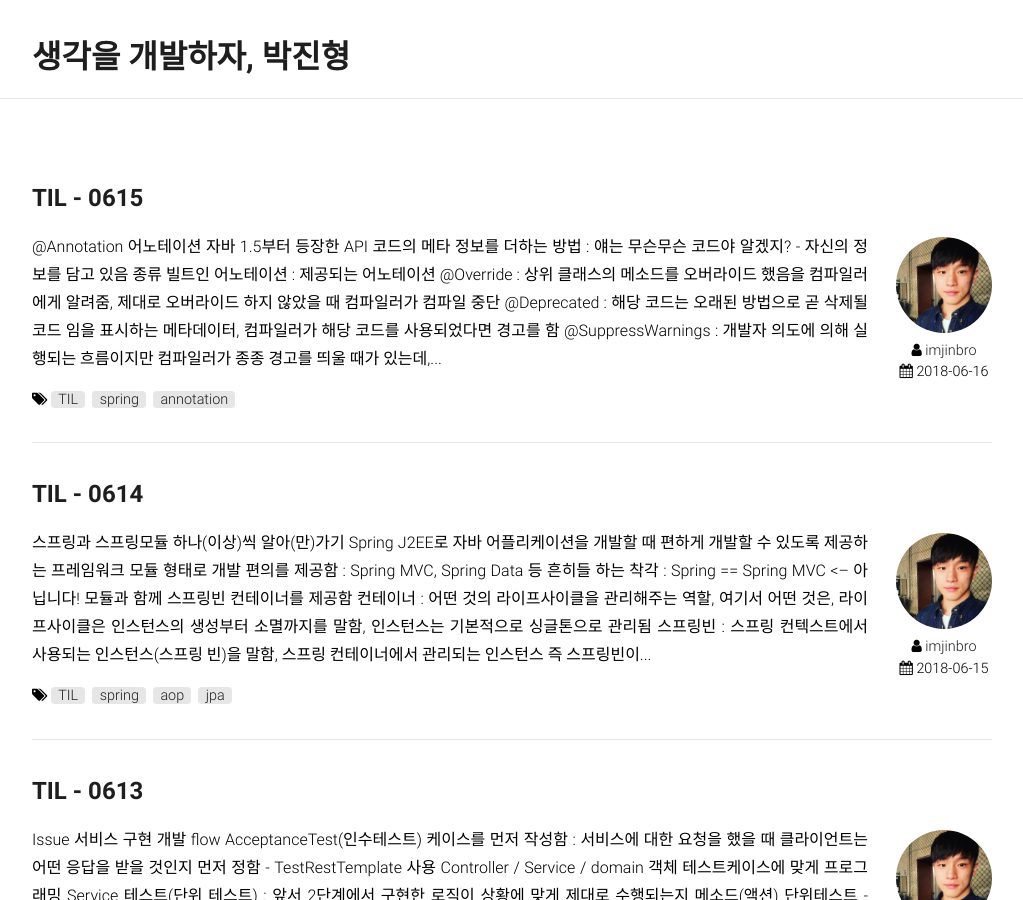
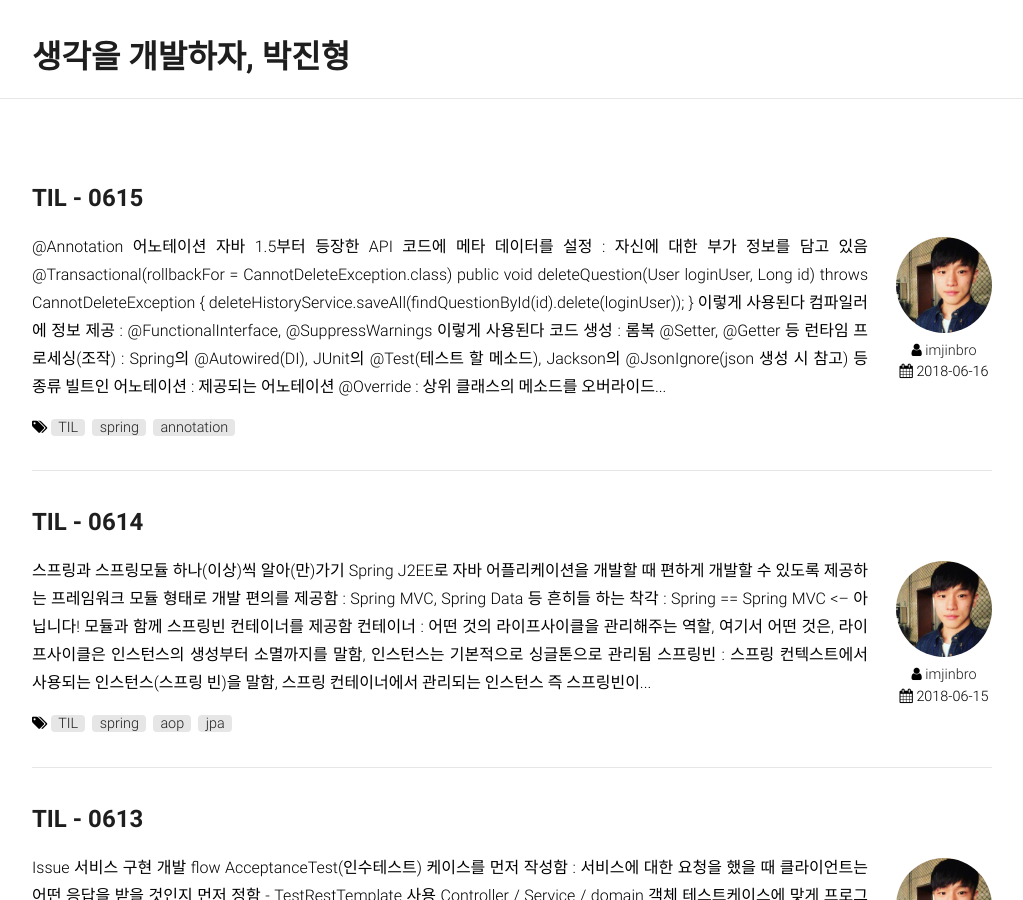
Before and after one commit to imjinbro/imjinbro.github.io, a Jekyll site: the page built from index.html, in a window 1280 px wide and 900 px high. Shown: the whole window, without its empty margins (128-1151 px from the left). Built offline with Jekyll 4.4.1, drawn with Linux system fonts in a browser that asks for light colours; nearby versions of some CDN libraries; some web fonts are replaced; the list of posts is cut into pages by our own code; part of the change alters nothing that is shown.

Commit message:
update 6/15 TIL

````diff
--- a/_posts/2018-06-15-TIL.md
+++ b/_posts/2018-06-15-TIL.md
@@ -13,20 +13,34 @@ sitemap :
 
 ### 어노테이션
 * 자바 1.5부터 등장한 API
-* 코드의 메타 정보를 더하는 방법 : 얘는 무슨무슨 코드야 알겠지? - 자신의 정보를 담고 있음
+* 코드에 메타 데이터를 설정 : 자신에 대한 부가 정보를 담고 있음
+
+~~~
+@Transactional(rollbackFor = CannotDeleteException.class)
+public void deleteQuestion(User loginUser, Long id) throws CannotDeleteException {
+    deleteHistoryService.saveAll(findQuestionById(id).delete(loginUser));
+}
+~~~
+
+### 이렇게 사용된다
+1. 컴파일러에 정보 제공 : @FunctionalInterface, @SuppressWarnings
+### 이렇게 사용된다
+2. 코드 생성 : 롬복 @Setter, @Getter 등
+3. 런타임 프로세싱(조작) : Spring의 @Autowired(DI), JUnit의 @Test(테스트 할 메소드), Jackson의 @JsonIgnore(json 생성 시 참고) 등
 
 ### 종류
 1. 빌트인 어노테이션 : 제공되는 어노테이션
-  * ```@Override``` : 상위 클래스의 메소드를 오버라이드 했음을 컴파일러에게 알려줌, 제대로 오버라이드 하지 않았을 때 컴파일러가 컴파일 중단
-  * ```@Deprecated``` : 해당 코드는 오래된 방법으로 곧 삭제될 코드 임을 표시하는 메타데이터, 컴파일러가 해당 코드를 사용되었다면 경고를 함
-  * ```@SuppressWarnings``` : 개발자 의도에 의해 실행되는 흐름이지만 컴파일러가 종종 경고를 띄울 때가 있는데, 이를 띄우지 못하게 해당 코드에 설정하는 메타데이터
+  * ```@Override``` : 상위 클래스의 메소드를 오버라이드 했음을 컴파일러에게 알려줌, 제대로 오버라이드 하지 않았을 때 컴파일러가 컴파일 fail
+  * ```@Deprecated``` : 해당 코드는 오래된 방법으로 곧 삭제될 코드 임을 표시하는 메타데이터, 컴파일러가 알리도록 설정함
+  * ```@SuppressWarnings``` : 개발자 의도에 의해 실행되는 흐름이지만 컴파일러가 경고를 띄울 때가 있는데, 띄우지 않도록 알려줌
 
 2. 메타 어노테이션 : 어노테이션을 만들 때 필요한 메타데이터를 설정하는 어노테이션
   * ```@Target``` : 어노테이션이 적용될 코드
   * ```@Retention``` : 어노테이션의 스코프(메타데이터의 생명주기)
   * ```@Inherited``` : 해당 어노테이션이 적용된 클래스의 하위 클래스일 경우 똑같이 어노테이션이 적용됨
-ㅍ
-3. 커스텀 어노테이션 : 직접 만든 어노테이션, 보통 어노테이션을 만들 일은 거의없고 프레임워크 개발자들이 어노테이션을 만들면 우리는 쓰면 됨(고로 보는 능력을 길러야함)
+
+3. 커스텀 어노테이션 : 만든 어노테이션, 보통 어노테이션을 만들 일은 거의 없고 프레임워크 개발자들이 만들면 우리는 쓰면 됨
+  * ```@Transactional```
   * ```@Autowired```
   * ```@JsonIgnore```
   * ```@Column```
@@ -38,6 +52,7 @@ sitemap :
 @Target(ElementType.TYPE)  // @Target({METHOD, FIELD})
 @Retention(RetentionPolicy.RUNTIME)
 public @interface Author {
+    String company = "codesquad";
 
     String name() default "colin";
 }
@@ -47,9 +62,25 @@ public @interface Author {
 public class Book {
 
 }
+
+/* 어노테이션 설정된 값 가져오기(리플렉션 API) */
+public class BookTest {
+    @Test
+    public void read() throws Exception {
+        /* Annotation[] annotations = Book.class.getAnnotations(); */
+
+        Class<?> clazz = Book.class;
+        assertTrue(clazz.isAnnotationPresent(Author.class));
+
+        Annotation annotation = clazz.getAnnotation(Author.class);
+        System.out.println(annotation);
+
+        System.out.println(Author.company);
+    }
+}
 ~~~
 
-* ```@interface``` : 어노테이션 선언부라는 어노테이션, 인터페이스와 같이 메소드 선언만 해두고 구현은 하지않음
+* ```@interface``` : 어노테이션 정의임을 알리는 선언, 특별한 인터페이스(메소드 선언만 해두고 구현은 하지않음)
   * 선언한 메소드의 리턴값 : 기본값을 설정해두거나 기본값을 설정하지않을 경우 어노테이션 사용하는 쪽에서 어노테이션 옆 (name = 값) 형태로 지정해줘야함
 
 * ```@Target``` : 어노테이션이 적용될 수 있는 대상, 타겟은 복수개 설정 가능(중괄호 내에 콤마로 구분해서 타입을 여러개 설정할 수 있음 {TYPE1, TYPE2} )
@@ -57,43 +88,49 @@ public class Book {
   * RetentionPolicy.METHOD : 메소드
   * RetentionPolicy.CONSTRUCTOR : 생성자 외 몇가지 더 있음
 
-* ```@Retention``` : 어노테이션의 스코프(생명주기와 같음), 하나만 설정가능
-  * ElementType.SOURCE : 단지 표시, 주석의 의미로 사용됨, 컴파일러에 의해 무시됨(컴파일 시 바이트코드로 변환되지않음 - 삭제)
-  * ElementType.CLASS : 컴파일단계에서 메타데이터가 사용됨, 기본 설정값
-  * ElementType.RUNTIME : 런타임 시 메타데이터가 사용됨 - 리플렉션 API에 의해 사용됨
+* ```@Retention``` : 어노테이션이 언제까지 유효한지 설정(하나만 설정가능)
+  * ElementType.SOURCE : 컴파일 시에 사용되고, 바이트 코드로 변환되지않고 코드 상에서 삭제됨
+  * ElementType.CLASS : 바이트 코드 변환은 되지만 런타임에는 사용할 수 없음(있는지만 표시)
+  * ElementType.RUNTIME : 실행 시 어노테이션 정보가 jvm에 의해 사용 - 리플렉션 API
 
-### 이렇게 사용된다
-1. 컴파일러에 정보 제공 : @FunctionalInterface, @SuppressWarnings
-2. 코드 생성 : 롬복 @Setter, @Getter 등
-3. 런타임 프로세싱(조작) : JUnit의 @Test, Jackson의 @JsonIgnore 등
+* ```String company``` : 메타데이터의 고정 설정값, 사용하는 쪽 모두가 공통적으로 가지는 값
+* ```String name() default "colin"``` : 메타데이터 설정값의 변수 역할, 사용하는 쪽에서 유동적으로 설정할 수 있음, 기본값 설정 가능
 
-### 어노테이션 in 스프링(스프링빈 등록) 그리고 어노테이션 이외 방법
-* 이미 만들어진 스프링빈 어노테이션만으로 빈 설정
-  * 스프링 시작 시 스프링 빈 스캔을 하고 시작함 : 스프링빈으로 메타데이터(stereotype 어노테이션) 설정된 클래스의 인스턴스 생성 후 컨테이너에서 관리
-  * 단점 : 스캐닝 범위가 넓을수록 시간이 오래걸림(기본 : 모든 패키지 스캔 - 스프링부트는 메인클래스 @SpringBootApplication 설정값으로 스캔 패키지 커스텀)
+### 어노테이션 in 스프링(스프링빈 등록), 어노테이션 이외 방법
+#### 어노테이션만으로 스프링빈 등록, 관리하기
 
 ~~~
 @Controller
 public class UserController {
-     .
-     .
-     .
+
+     @Autowired
+     private UserService userService;
 }
 ~~~
 
-* .xml 사용
-  * 어노테이션은 스캐닝 해서 찾아야하지만, xml은 직접적으로 어디에 메타정보를 주입해줘야할지 설정이 되어있기 때문에 바로 찾기 가능(프로젝트가 클수록 xml을 사용한다고 함)
-  * 단점이라고 생각되는 부분 : xml의 크기가 커짐, 빈의 특성 구분없이 bean 하나로 퉁침
+* 대략적인 흐름
+
+![](/files/2018-06-15-TIL/spring_bean_di.png)
+
+* 스프링 실행 시 빈 스캔을 하고 시작함 : 스프링빈으로 메타데이터(stereotype 어노테이션) 설정된 클래스의 인스턴스 생성 후 컨테이너에서 관리
+* 단점 : 스캔 범위가 넓어지면 오래걸림(기본적으로 메인 클래스의 하위 패키지 전체 스캔 - 메인클래스 @SpringBootApplication 설정값으로 스캔 패키지 커스텀)
+
+#### .xml 사용
 
 ~~~
-<bean id="userController" class="com.example.myProject.UserController">
-   <property name="prop"></property>
+<bean id="userController" class="com.example.web.UserController">
+    <property name="userService" ref="userService" />
+</bean>
+
+<bean id="userService" class="com.example.serivce.UserService">
+   <property name="name" value="xmlBean" />
 </bean>
 ~~~
 
-* java config 파일 + 어노테이션 사용
-  * 직접 인스턴스를 생성해서 컨테이너에 관리하도록 할때 사용 : 주로 외부 라이브러리 설정값 설정 후 인스턴스 수동 생성(스프링빈 설정이 되어있지않은 라이브러리)
-  * 단점이라고 생각되는 부분 : bean 태그를 @Bean로 만든 것 - 특성 구분없이 bean 하나로 퉁친 것은 똑같음, 인스턴스 생성을 수동으로 해줘야함
+* 어노테이션은 스캐닝 해서 찾아야하지만, xml은 직접적으로 어디에 메타정보를 주입해줘야할지 설정이 되어있기 때문에 바로 찾기 가능
+* 단점이라고 생각되는 부분 : xml의 크기가 커짐(유지보수가 어려울 것이라 생각됨 - 자바 코드 변경되면 xml도 변경), 빈의 특성 구분없이 bean 하나로 퉁침
+
+#### java config 파일 + 어노테이션 사용
 
 ~~~
 @Configuration
@@ -108,5 +145,77 @@ public class WebMvcConfig implements WebMvcConfigurer {
       return messageSource;
   }
 }
+~~~
+
+* 직접 인스턴스를 생성해서 컨테이너에 등록해야만 할 때 사용 : 주로 외부 라이브러리 수동으로 함(스프링빈 설정이 되어있지않음)
+* 단점이라고 생각되는 부분 : bean 태그를 @Bean로 만든 것 - 인스턴스 생성을 수동으로 해줘야함
+
+#### 어노테이션 in Lombok
+#### 어노테이션을 활용한 코드 생성 자동화
+* 컴파일 타임에 어노테이션에 따라 코드를 생성함 : 컴파일러가 해당 자바 파일을 .class로 변환할 때 어노테이션 프로세서가 처리함
+
+#### 사용 설정하기
+* 인텔리j 사용할 경우 : Lombok 플러그인 설치
+* 컴파일러가 해당 어노테이션을 만났을 때 어노테이션 프로세서을 동작시킬 수 있도록 허용해줘야함 : Compiler  > Annotation Processors
+* 롬복 디펜던시 설정 : 컴파일 타임에만 필요하므로 디펜던시 스코프를 complieOnly로 설정(gradle 기준)
 
 ~~~
+dependencies {
+    compileOnly('org.projectlombok:lombok')
+}
+~~~
+
+#### 소스 파일(.java)과 컴파일 파일(.class) 비교해보기
+
+~~~
+/* .java */
+@NoArgsConstructor
+@AllArgsConstructor
+@Setter
+@Getter
+@ToString
+public class User {
+
+    String name;
+    Question question;
+}
+
+/* .class */
+public class User {
+    Question question;
+    String name;
+
+    public User() {
+    }
+
+    public User(Question question, String name) {
+        this.question = question;
+        this.name = name;
+    }
+
+    public void setQuestion(Question question) {
+        this.question = question;
+    }
+
+    public void setName(String name) {
+        this.name = name;
+    }
+
+    public Question getQuestion() {
+        return this.question;
+    }
+
+    public String getName() {
+        return this.name;
+    }
+
+    public String toString() {
+        return "User(question=" + this.getQuestion() + ", name=" + this.getName() + ")";
+    }
+}
+~~~
+
+#### 사용할 때 생각해야할 점
+1. 사용 환경이 갖춰져야 사용할 수 있음 : 같은 코드지만, 사용 환경이 갖춰지지 않은 곳에서는 컴파일 실행 시킬 수 없음(에러 발생)
+2. @toString 사용할 때 : 해당 클래스의 모든 속성을 가지고 작성 - 서로 연관된 객체라면(속성에 서로가 서로를 가진다면)?
+  * 객체 호출하면 객체의 toString() 호출 -> 연관 객체의 toString() 실행 시 또다시 연관된 toString() 호출 : 스택오버플로우 발생
````
Also changed, not shown: files/2018-06-15-TIL/spring_bean_di.png (added).
